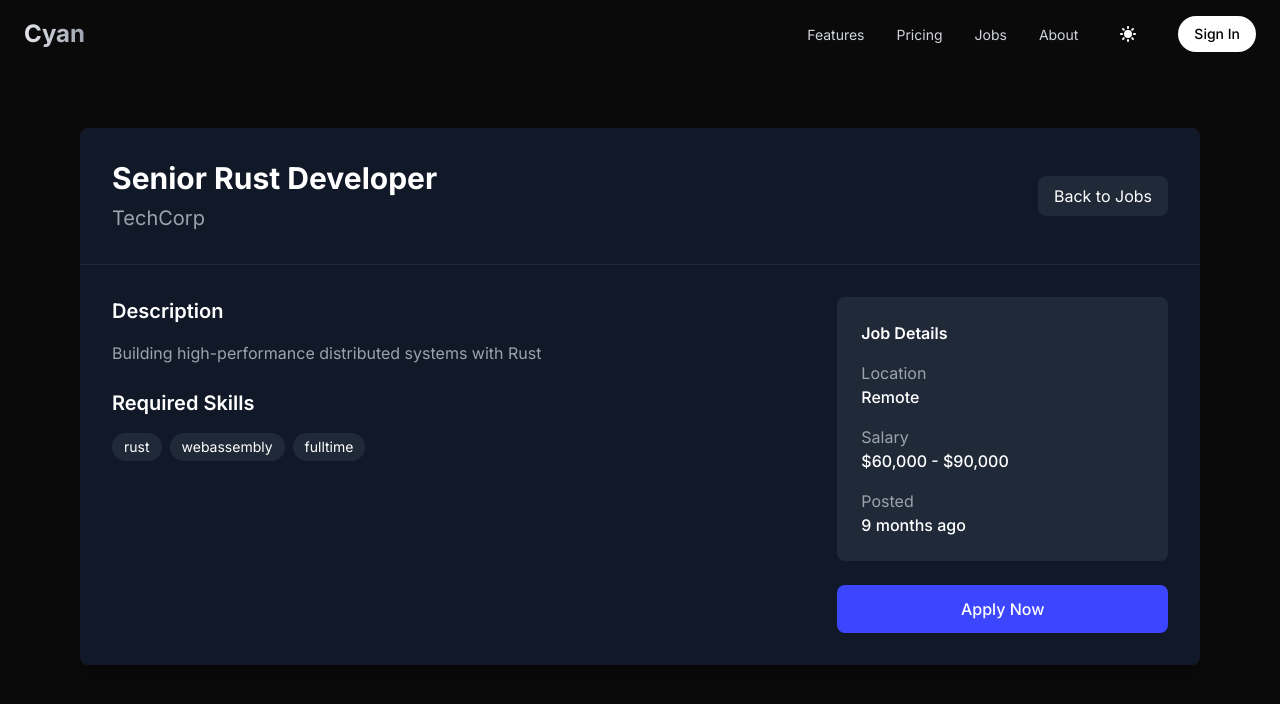
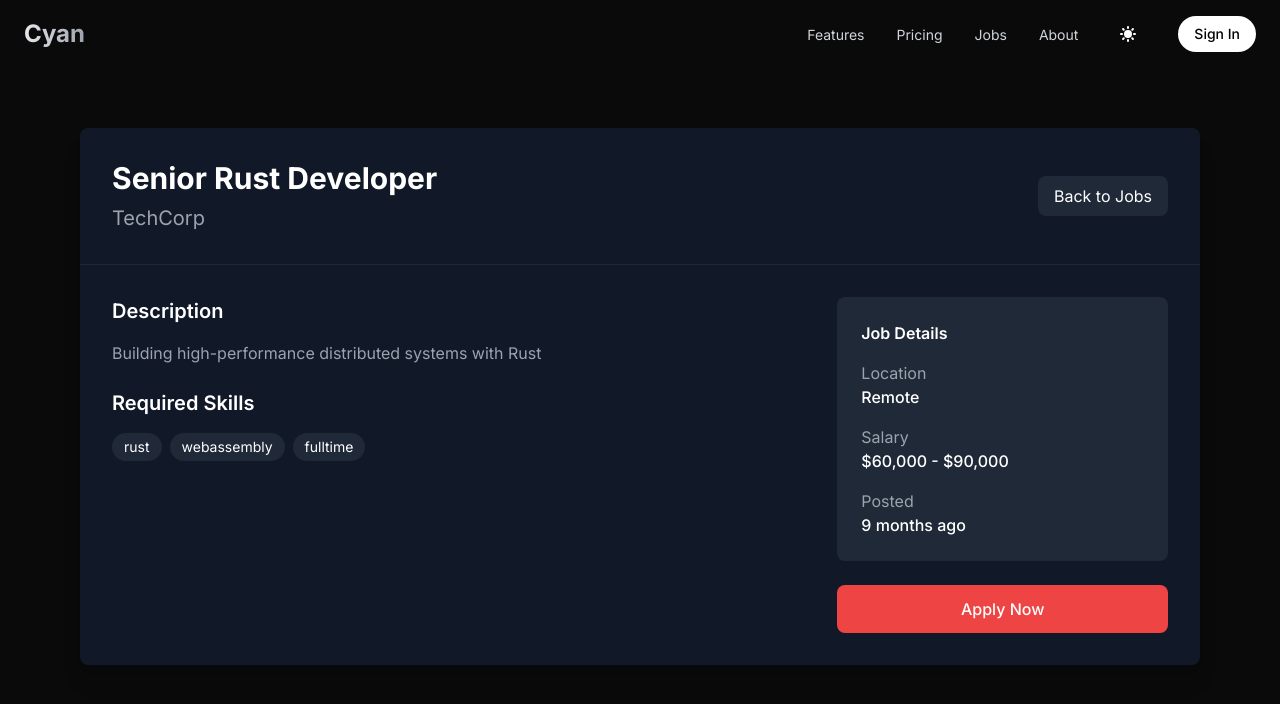
Before and after one commit to ai-cyan/ai-cyan, a React (Vite) app in the folder cyan-js/: page /jobs/1 in a window 1280 px wide. Shown: the top 704 px of the page. Built offline with nearby package versions, Linux system fonts and the light colour scheme.

Commit message:
fix: apply now button style

```diff
--- a/cyan-js/src/pages/JobDetail.tsx
+++ b/cyan-js/src/pages/JobDetail.tsx
@@ -128,7 +128,7 @@ export default function JobDetail() {
                 <motion.button
                   whileHover={{ scale: 1.05 }}
                   whileTap={{ scale: 0.95 }}
-                  className="w-full py-3 px-4 bg-primary hover:bg-primary-hover text-white rounded-lg font-medium relative overflow-hidden group"
+                  className="w-full py-3 px-4 bg-red-500 hover:bg-red-600 text-white rounded-lg font-medium relative overflow-hidden group"
                 >
                   <span className="relative z-10">Apply Now</span>
                   <motion.div
```
